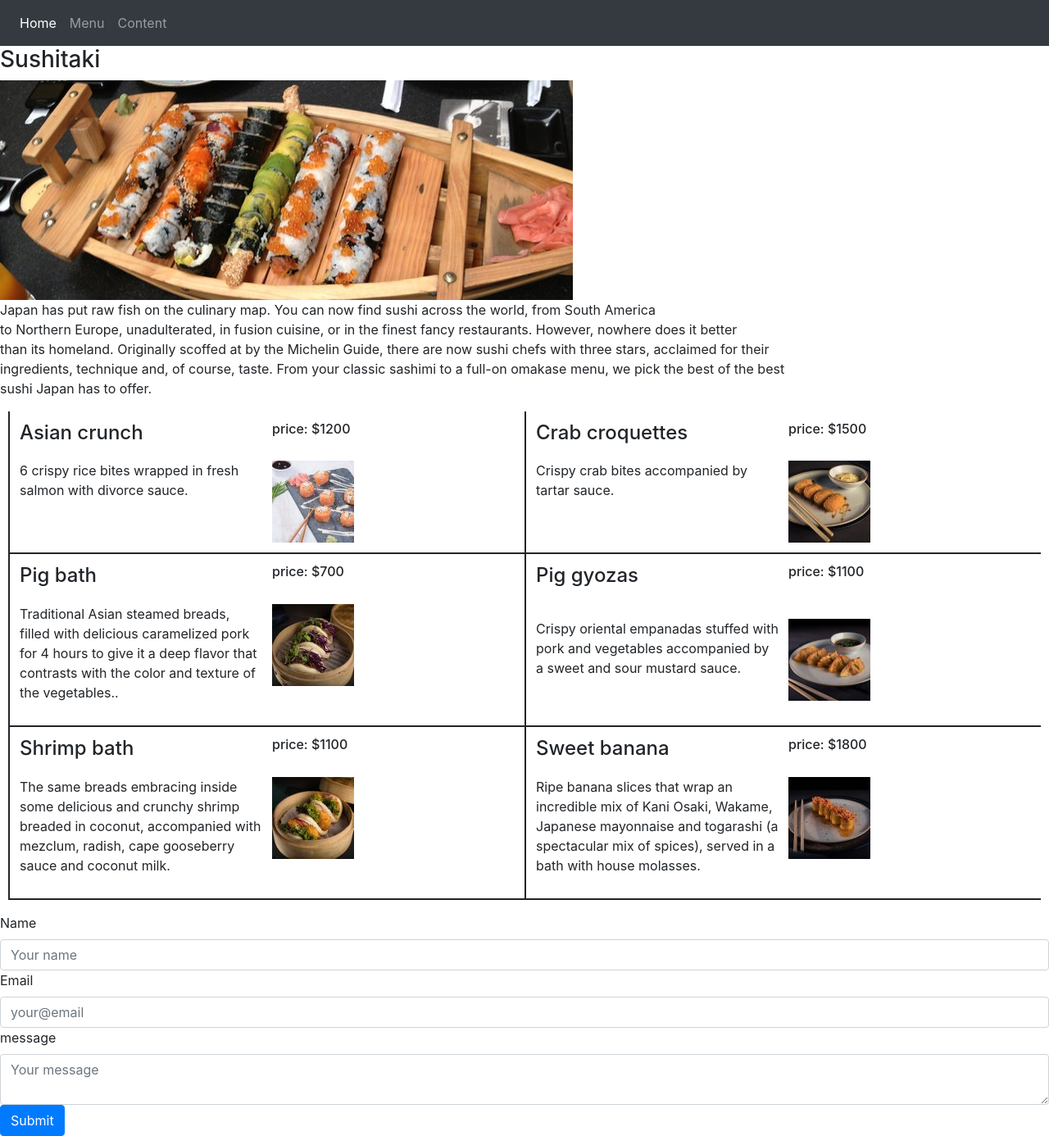
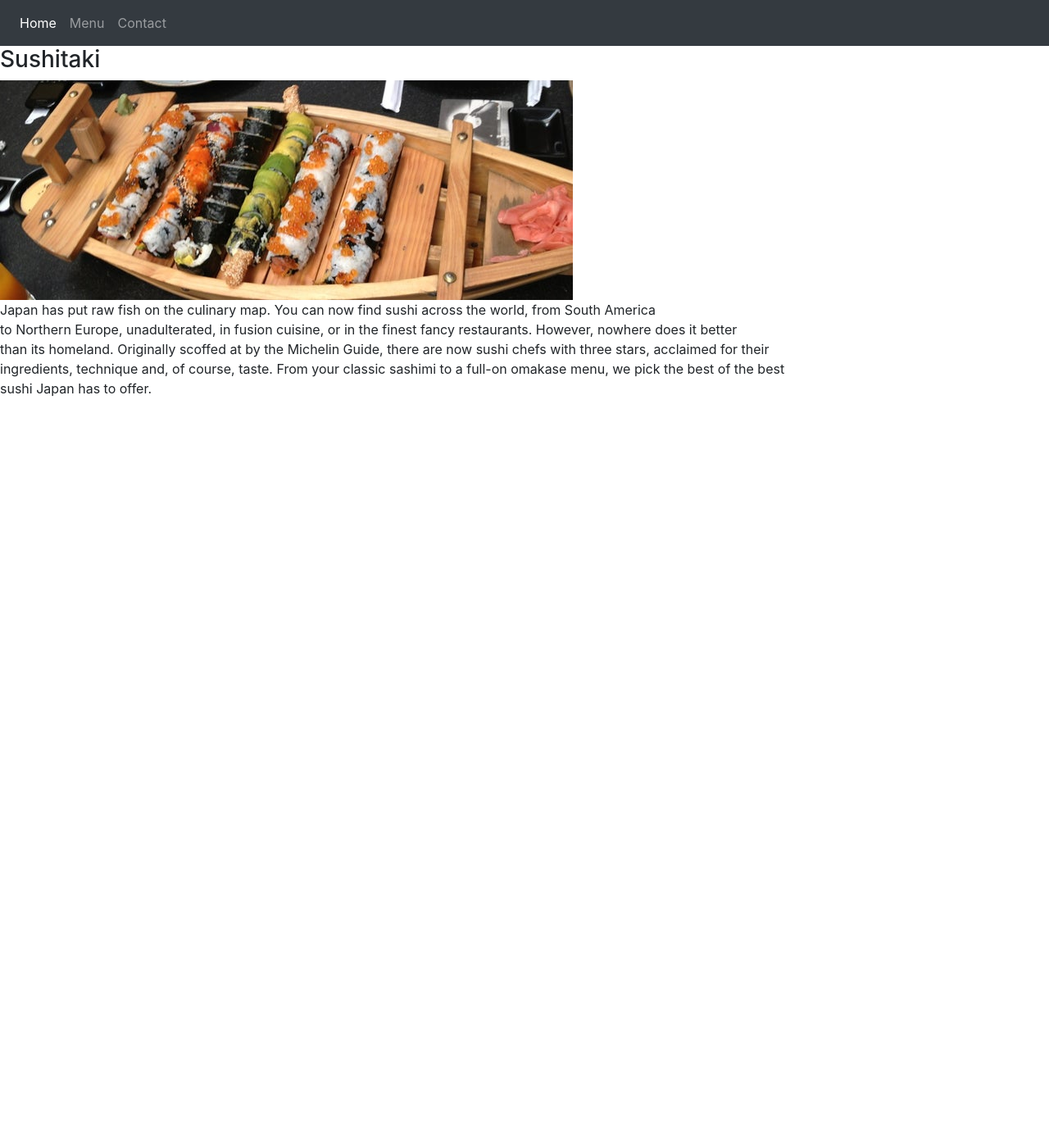
Before and after one commit to andresporras3423/restaurant, a website built with webpack: page dist/index.html in a window 1280 px wide. Shown: the whole page at 82% size. After the commit the page ends 800 px from the top, so only its background shows below. Built offline with nearby package versions, Linux system fonts and the light colour scheme.

Commit message:
add click event for the tabs

```diff
--- a/src/contact-load.js
+++ b/src/contact-load.js
@@ -6,6 +6,8 @@ export default function contactLoad(){
         paragraphContact : document.createElement("p"),
         formContact : document.createElement("form"),
         loadDivContact(){
+            this.divContact.id="div2";
+            this.divContact.classList.add("d-none");
             this.divContent.appendChild(this.divContact);
             this.divContact.appendChild(this.headContact);
             this.divContact.appendChild(this.paragraphContact);
@@ -46,8 +48,6 @@ export default function contactLoad(){
             textArea.placeholder="Your message";
             this.formContact.appendChild(message);
             this.formContact.appendChild(textArea);
-            // textArea.rows=3;
-            // textArea.cols=3;
         },
         loadFormSubmit(){
             let inputSubmit = document.createElement("input");
--- a/src/home-load.js
+++ b/src/home-load.js
@@ -6,6 +6,7 @@ export default function homeLoad(){
         image : document.createElement("img"),
         p : document.createElement("p"),
         loadDivHome(){
+            this.divHome.id="div0";
             this.divContent.appendChild(this.divHome);
             this.loadHead();
             this.loadImage();
--- a/src/index.js
+++ b/src/index.js
@@ -3,11 +3,32 @@ import homeLoad from './home-load.js';
 import menuLoad from './menu-load.js';
 import contactLoad from './contact-load.js';
 
-let pLoad = pageLoad();
-pLoad.loadNav();
-let hLoad = homeLoad();
-hLoad.loadDivHome();
-let mLoad = menuLoad();
-mLoad.loadDivMenu();
-let cLoad = contactLoad();
-cLoad.loadDivContact();
+pageLoad().loadNav();
+homeLoad().loadDivHome();
+menuLoad().loadDivMenu();
+contactLoad().loadDivContact();
+
+let activeIndex = 0;
+
+function updateContent(index){
+    if(index!=activeIndex){
+        let oldTab = document.getElementById(`tab${activeIndex}`);
+        let oldDiv = document.getElementById(`div${activeIndex}`);
+        let newTab = document.getElementById(`tab${index}`);
+        let newDiv = document.getElementById(`div${index}`);
+        oldTab.classList.remove("active");
+        oldDiv.classList.add("d-none");
+        newTab.classList.add("active");
+        newDiv.classList.remove("d-none");
+        activeIndex=index;
+    }
+}
+
+function addTabClickEvent(){
+    let tabs = document.getElementsByClassName('tab-event');
+    [...tabs].forEach((tab, index)=>{
+        tab.onclick = function(){updateContent(index)};
+    });
+}
+
+addTabClickEvent();
--- a/src/menu-load.js
+++ b/src/menu-load.js
@@ -14,7 +14,8 @@ export default function homeLoad(){
         new foodItem("Shrimp bath","1100","shrimp-bath","The same breads embracing inside some delicious and crunchy shrimp breaded in coconut, accompanied with mezclum, radish, cape gooseberry sauce and coconut milk."),
         new foodItem("Sweet banana","1800","sweet-banana","Ripe banana slices that wrap an incredible mix of Kani Osaki, Wakame, Japanese mayonnaise and togarashi (a spectacular mix of spices), served in a bath with house molasses.")],
         loadDivMenu(){
-            this.divMenu.className="item-style margin-menu";
+            this.divMenu.id="div1";
+            this.divMenu.className="item-style margin-menu d-none";
             this.divContent.appendChild(this.divMenu);
             this.loadItems();
         },
--- a/src/page-load.js
+++ b/src/page-load.js
@@ -7,11 +7,13 @@ export default function pageLoad(){
             debugger;
             this.nav.className="navbar navbar-expand-lg navbar-dark bg-dark";
             this.divNav.className="navbar-nav";
-            ["Home", "Menu", "Content"].forEach((item, index)=>{
+            ["Home", "Menu", "Contact"].forEach((item, index)=>{
                 let a = document.createElement("a");
                 a.text = item;
-                if(index==0) a.className = "nav-item nav-link active";
-                else a.className = "nav-item nav-link";
+                if(index==0) a.className = "tab-event nav-item nav-link cursor-pointer active";
+                else a.className = "tab-event nav-item nav-link cursor-pointer";
+                a.id=`tab${index}`;
+                a.onclick="updateContent()";
                 this.divNav.appendChild(a);
             });
             this.nav.appendChild(this.divNav);
--- a/styles/index.css
+++ b/styles/index.css
@@ -19,3 +19,7 @@
 .margin-menu{
     margin: 10px;
 }
+
+.cursor-pointer{
+    cursor: pointer;
+  }
```
Also changed, not shown: dist/main.js.
